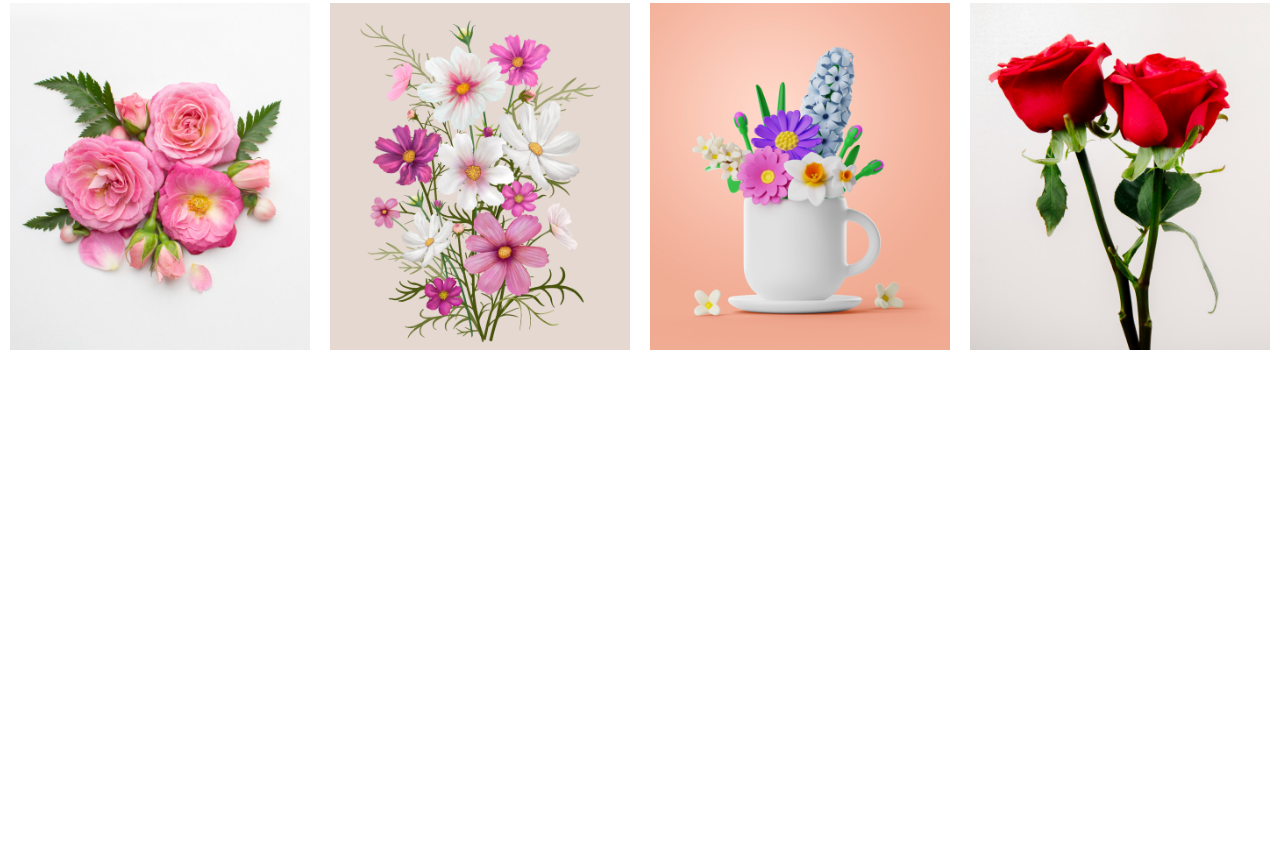
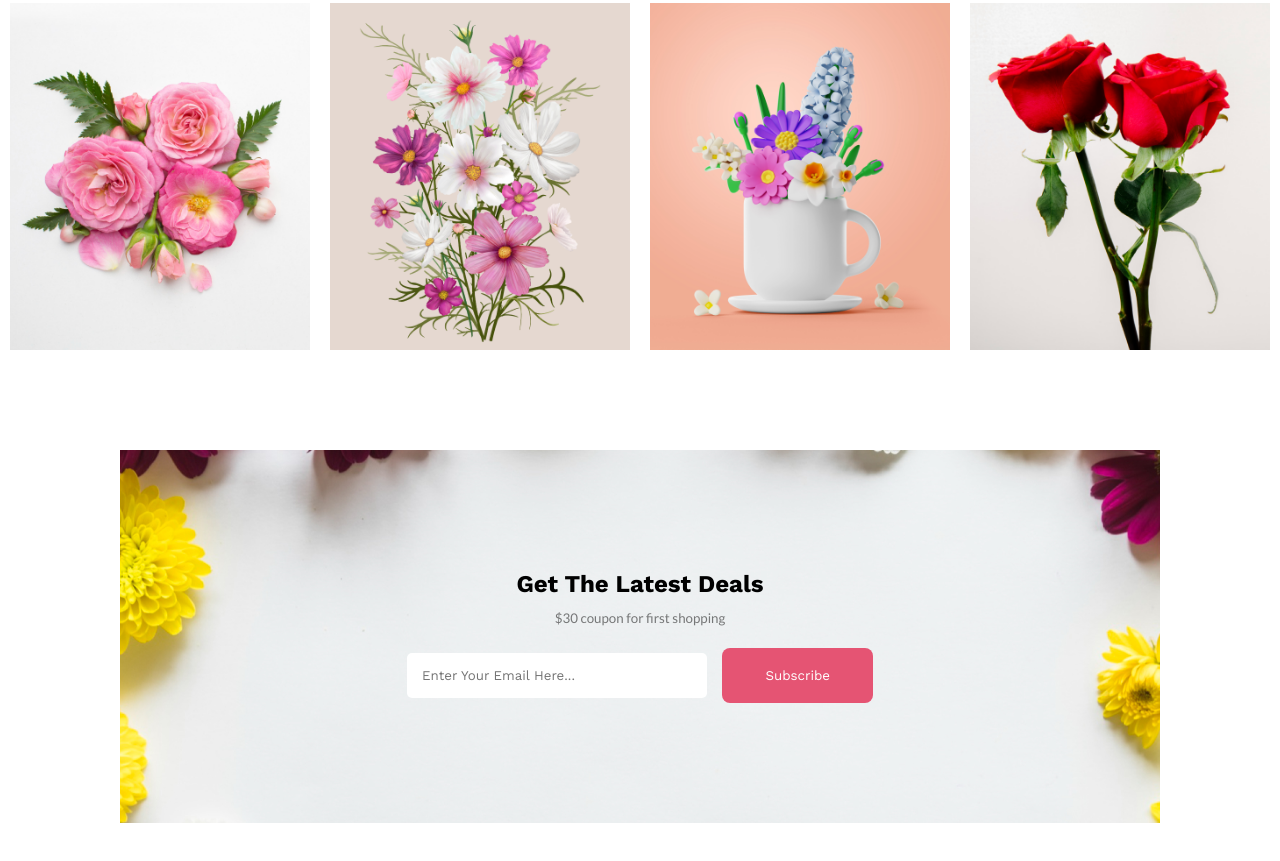
Before and after one commit to Saeedullah15/flower-shop, a plain HTML site: page index.html in a window 1280 px wide. Shown: the part 2101-2962 px from the top of the page. Before the commit the page ends 2551 px from the top, so only its background shows below. Drawn offline with nearby package versions, Linux system fonts and the light colour scheme; a web font is replaced by a local one.

Commit message:
latest deal section done

```diff
--- a/index.html
+++ b/index.html
@@ -96,6 +96,16 @@
                 <img src="images/Rectangle 6.png" alt="">
             </div>
         </section>
+
+        <!-- latest deal section -->
+        <section class="latest-deal">
+            <div class="latest-deal-text">
+                <h2>Get The Latest Deals</h2>
+                <small class="small-text">$30 coupon for first shopping</small>
+                <input type="text" placeholder="Enter Your Email Here...">
+                <button class="button-subscribe">Subscribe</button>
+            </div>
+        </section>
     </main>
     <footer>
 
--- a/style.css
+++ b/style.css
@@ -166,3 +166,39 @@
 .instagram-img img {
     width: 300px;
 }
+
+/* latest deal section */
+
+.latest-deal-text {
+    text-align: center;
+}
+
+.latest-deal-text h2 {
+    margin-bottom: 10px;
+}
+
+.latest-deal-text input {
+    border-radius: 5px;
+    width: 50%;
+    border: none;
+    padding: 15px;
+}
+
+.latest-deal {
+    background-image: url("images/Rectangle\ 9.png");
+    padding: 120px 250px;
+    background-repeat: no-repeat;
+    background-position: center;
+    margin: 0px 120px 100px;
+    /* margin-left: 110px;
+    margin-right: 110px; */
+}
+
+.button-subscribe {
+    border-radius: 8px;
+    background: #E55473;
+    border: none;
+    padding: 20px 43px;
+    color: white;
+    margin-left: 10px;
+}
```
